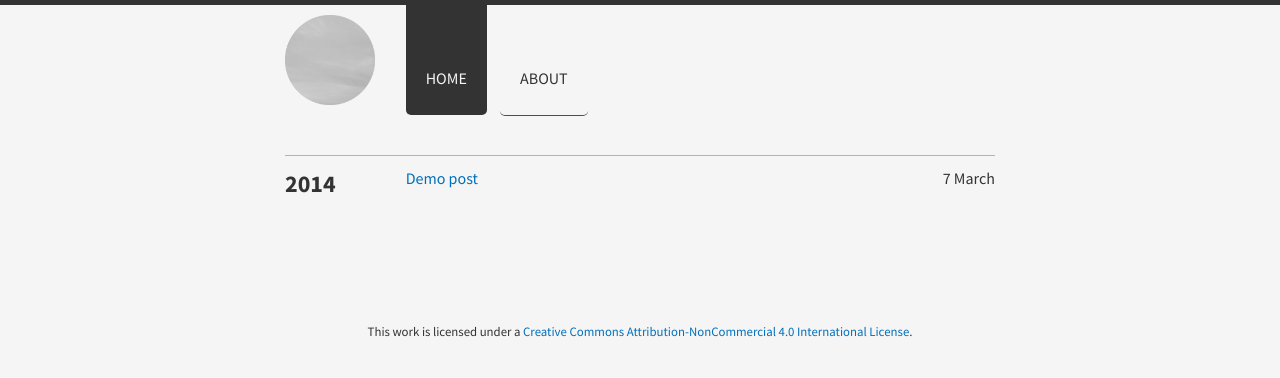
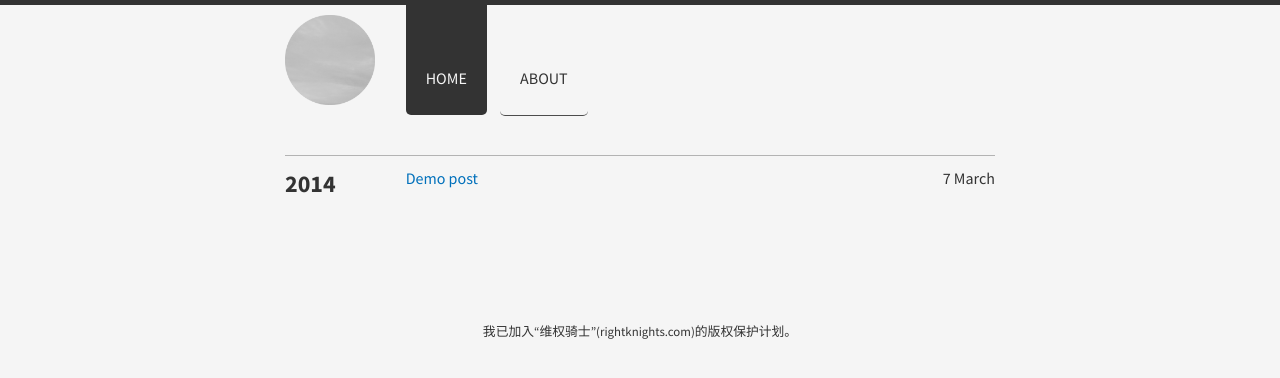
Before and after one commit to drvictor/drvictor.github.io, a Jekyll site: the page built from index.html, in a window 1280 px wide. Shown: the top 378 px of the page. Built offline with Jekyll 4.4.1, drawn with Linux system fonts in a browser that asks for light colours; nearby versions of some CDN libraries.

Commit message:
modify _layouts/default.html

```diff
--- a/_layouts/default.html
+++ b/_layouts/default.html
@@ -18,7 +18,8 @@
 
       <footer>
         <p>
-          This work is licensed under a <a rel="license" href="http://creativecommons.org/licenses/by-nc/4.0/deed.en_US">Creative Commons Attribution-NonCommercial 4.0 International License</a>.
+			我已加入“维权骑士”(rightknights.com)的版权保护计划。
+			<!--This work is licensed under a <a rel="license" href="http://creativecommons.org/licenses/by-nc/4.0/deed.en_US">Creative Commons Attribution-NonCommercial 4.0 International License</a>.-->
         </p>
       </footer>
     </div>
```
